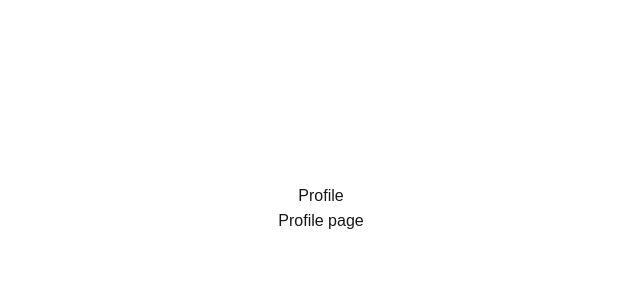
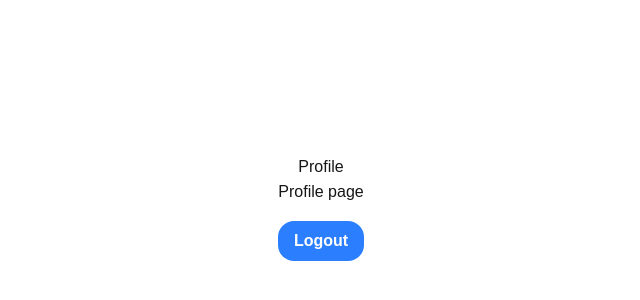
Before and after one commit to Nitesh-Kukreti/Nextjs-Auth-System, a Next.js app: page /profile in a window 1280 px wide. Shown: the part 192-492 px from the top of the page, without its empty margins (319-959 px from the left). Built offline with nearby package versions, Linux system fonts and the light colour scheme.

Commit message:
logout added

```diff
--- /dev/null
+++ b/src/app/api/users/logout/route.ts
@@ -0,0 +1,19 @@
+import { NextResponse } from "next/server";
+
+export async function GET() {
+  try {
+    // create a response to send if logout successful
+    const response = NextResponse.json({
+      message: "Logout successful",
+      success: true,
+    });
+
+    // clear the coookies
+    response.cookies.set("token", "", { httpOnly: true, expires: new Date(0) });
+
+    // return response
+    return response;
+  } catch (error: any) {
+    return NextResponse.json({ error: error.message }, { status: 500 });
+  }
+}
--- a/src/app/profile/page.tsx
+++ b/src/app/profile/page.tsx
@@ -1,9 +1,35 @@
+"use client";
+import axios from "axios";
+import Link from "next/link";
+import { useRouter } from "next/navigation";
+import {toast} from "react-hot-toast";
+
 export default function ProfilePage() {
+  const router = useRouter();
+
+  const logout = async () => {
+    try {
+      await axios.get("/api/users/logout");
+      toast.success("Logout successful");
+      router.push("/login");
+    } catch (error: any) {
+      console.log(error.message);
+      toast.error(error.message);
+    }
+  };
+
   return (
     <div className="flex flex-col items-center justify-center min-h-screen py-2">
       <h1>Profile</h1>
       <hr />
       <p>Profile page</p>
+      <hr />
+      <button
+        className="bg-blue-500 hover:bg-blue-700 mt-4 text-white font-bold py-2 px-4 rounded-2xl"
+        onClick={logout}
+      >
+        Logout
+      </button>
     </div>
   );
 }
```
Lines whose indentation alone changed are shown as unchanged.
